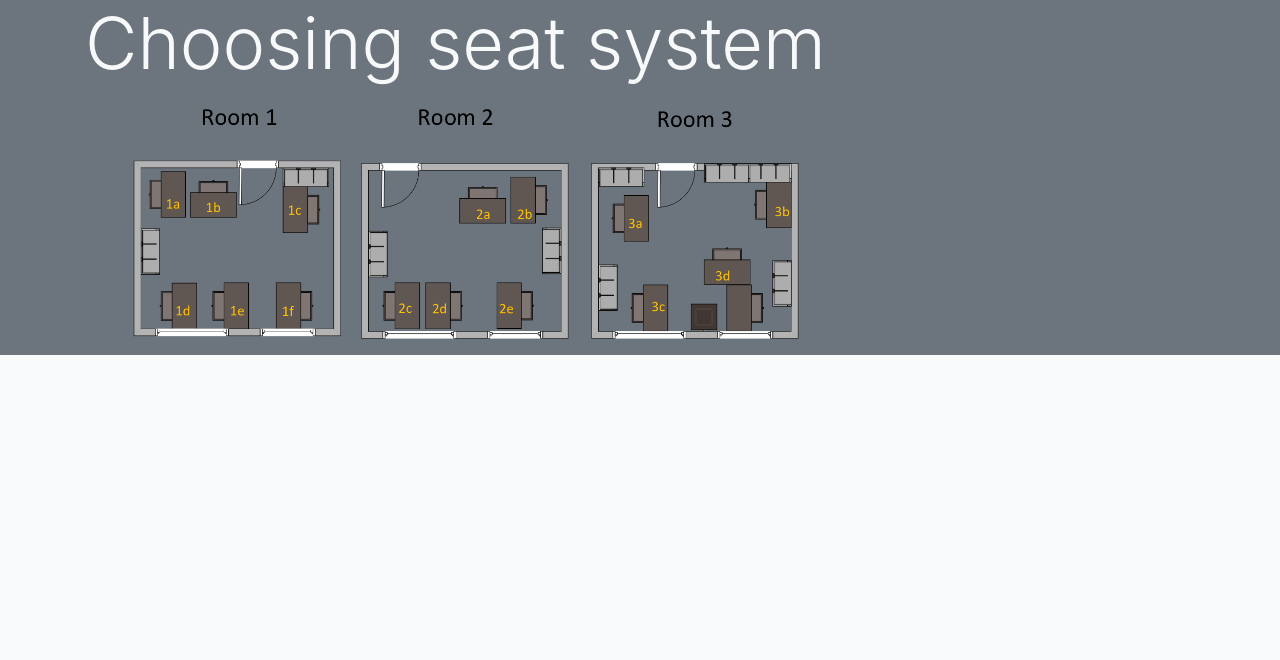
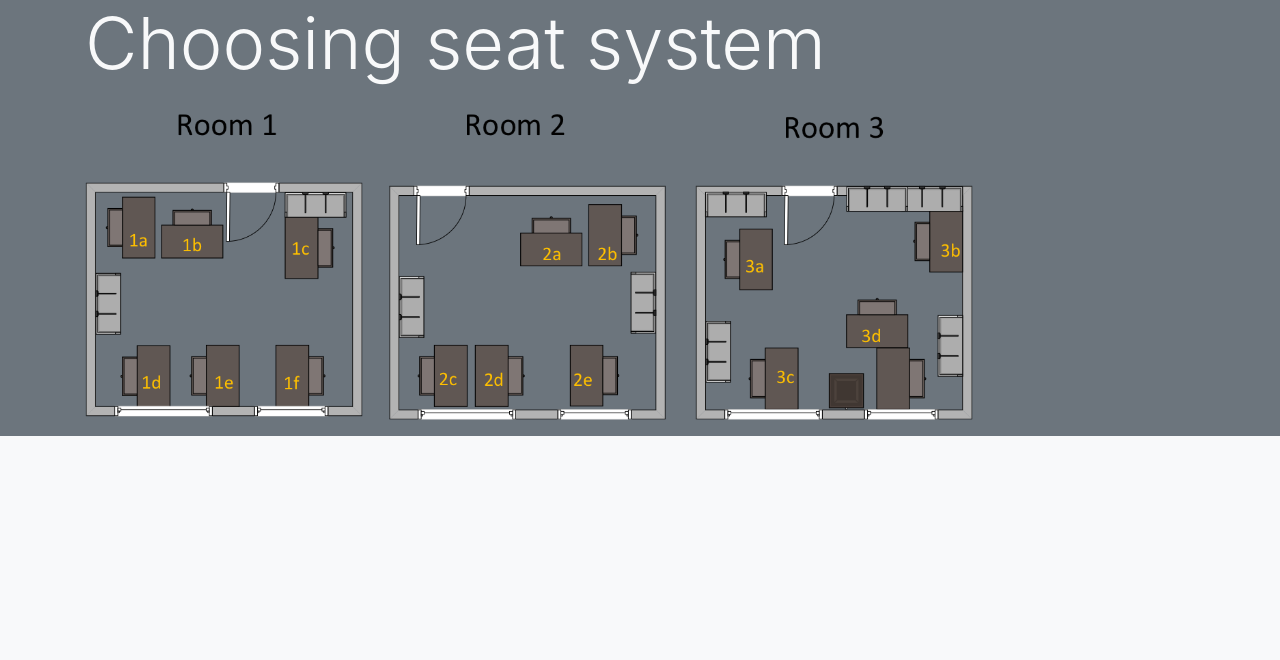
Before and after one commit to stefanieZhao77/choose_postion, a Node project: template views/index.html in a window 1280 px wide. Shown: the part 56-716 px from the top of the page. Run offline with Node 20 templates, Linux system fonts and the light colour scheme; the template is opened without the code that fills it, so the values that code supplies are empty.

Commit message:
change layout

```diff
--- a/views/index.html
+++ b/views/index.html
@@ -28,7 +28,7 @@
     <div class="container bg-secondary mb-5 col-12 col-md-12 col-lg-12 col-sm-12">
          <div class="container">
             <h1 class="display-3 text-light mb-2">Choosing seat system</h1>
-            <img src="../static/images/Picture1.png" alt="" srcset="" class="ml-xl-5 mb-3" style="width:60%" >
+            <img src="../static/images/Picture1.png" alt="" srcset="" class="mb-3" style="width:80%" >
         </div>
     </div>
     {% block main %} {% endblock %}
```
